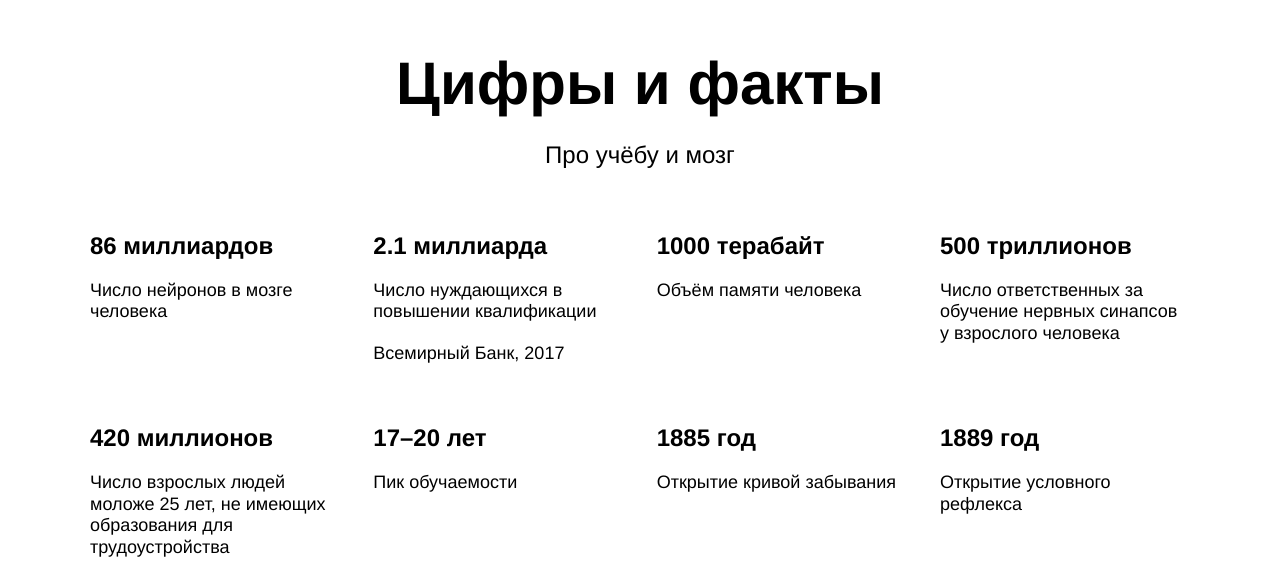
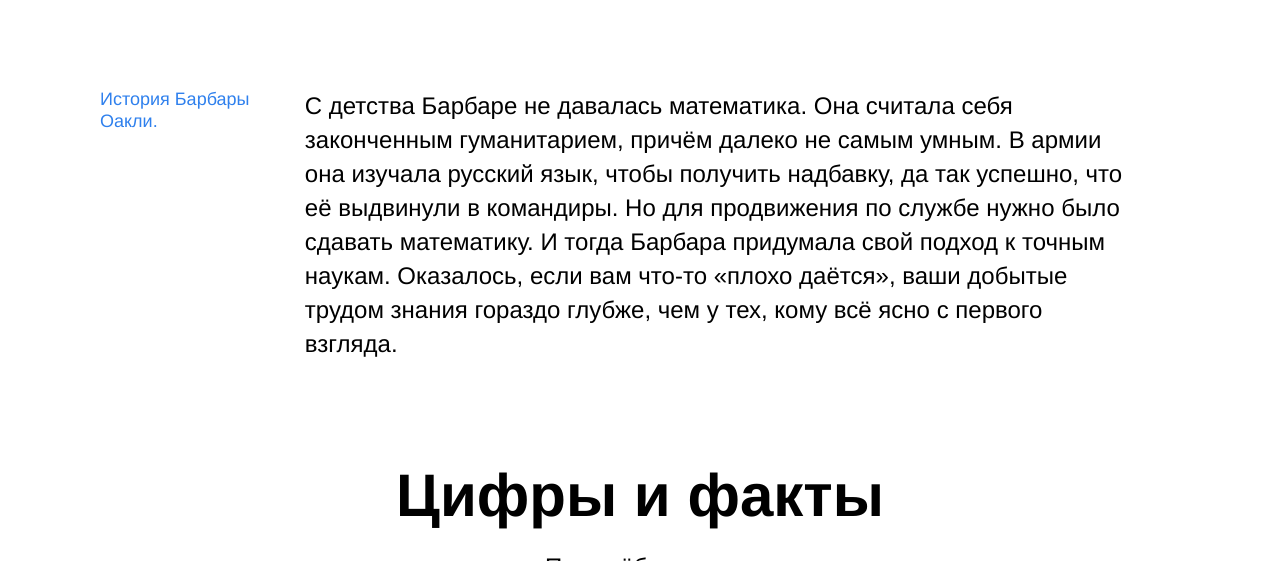
Before and after one commit to AnatoliyLubinets/how-to-learn, a plain HTML site: page index.html in a window 1280 px wide. Shown: the part 2940-3501 px from the top of the page. Drawn offline with Linux system fonts and the light colour scheme.

Commit message:
история барбары

```diff
--- a/index.html
+++ b/index.html
@@ -69,6 +69,15 @@
           <div class="video__iframe">
             <iframe frameborder="0" name="kaufman" style="border:0;width:515px;height:316px;padding-right:20px;" src="https://www.youtube.com/watch?v=arj7oStGLkU"></iframe>
             <iframe frameborder="0" name="urban" style="border:0;width:515px;height:316px" src="https://www.youtube.com/watch?v=5MgBikgcWnY"></iframe>
+          </div>
+        </div>
+      </section>
+
+      <section class="oakley">
+        <div class="two-columns">
+          <h2 class="two-columns__brief">История Барбары Оакли.</h2>
+          <div  class="two-columns__main-text">
+            <p class="two-columns__paragraph">С детства Барбаре не давалась математика. Она считала себя законченным гуманитарием, причём далеко не самым умным. В армии она изучала русский язык, чтобы получить надбавку, да так успешно, что её выдвинули в командиры. Но для продвижения по службе нужно было сдавать математику. И тогда Барбара придумала свой подход к точным наукам. Оказалось, если вам что-то «плохо даётся», ваши добытые трудом знания гораздо глубже, чем у тех, кому всё ясно с первого взгляда.</p>
           </div>
         </div>
       </section>
--- a/styles/style.css
+++ b/styles/style.css
@@ -201,8 +201,12 @@
 
 .video__iframes {
   display: flex;
-  margin: 50px auto -40px auto;
+  margin: 50px auto -60px auto;
   justify-content: center;
+}
+
+.oakley {
+  margin-top: 160px;
 }
 
 .section-title {
```
